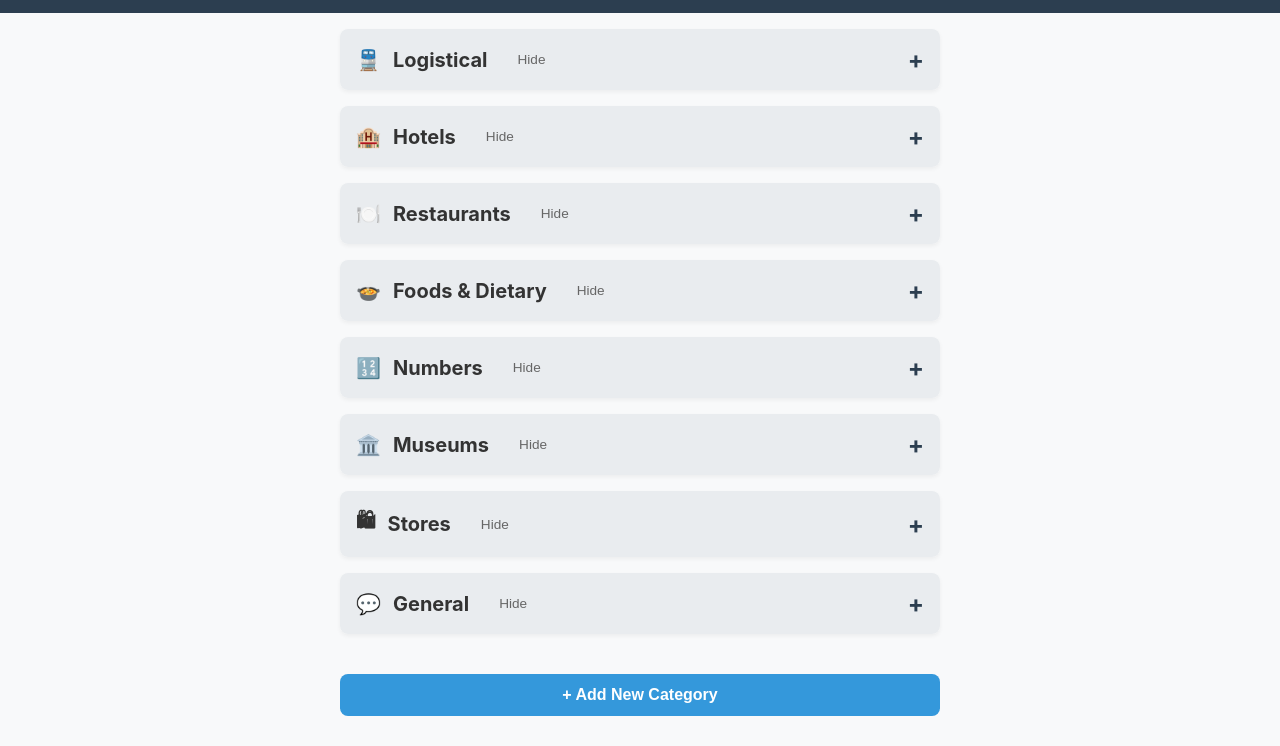
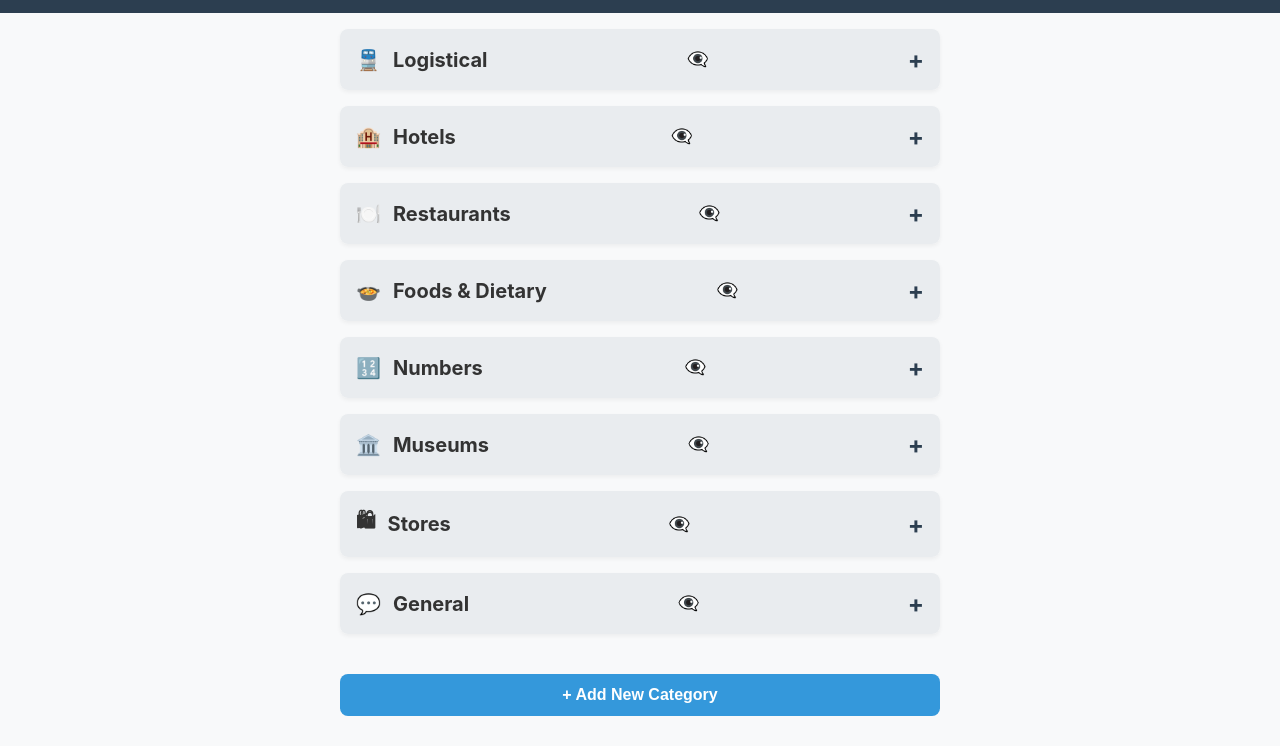
Before and after one commit to davidkmck/pocket-lingo, a plain HTML site: page index.html in a window 1280 px wide. Shown: the part 54-800 px from the top of the page. Drawn offline with Linux system fonts and the light colour scheme.

Commit message:
Update styles and button functionality in index.html

```diff
--- a/index.html
+++ b/index.html
@@ -174,16 +174,18 @@
       transform: scale(0.9);
     }
 
-    .hide-cat-btn {
+.hide-cat-btn {
       background: none;
       border: none;
-      font-size: 0.85rem;
+      font-size: 1.1rem;
       cursor: pointer;
-      color: #666;
+      color: #777;
+      padding: 0 0.5rem;
       display: inline-flex;
       align-items: center;
-      vertical-align: middle;
-      margin-left: 0.75rem;
+    }
+    .hide-cat-btn:hover {
+      color: #e74c3c;
     }
 
     .hide-phrase-btn { background: none; border: none; color: #999; font-size: 0.8rem; cursor: pointer; padding: 0; margin-top: 0.5rem; text-decoration: underline; margin-right: 1rem; }
@@ -313,12 +315,14 @@
         const isCustomCat = category.isCustom ? true : false;
         const iconSymbol = getCategoryIcon(category.icon);
 
-        html += `<details class="category" id="cat-${category.id}" ${isOpen} ontoggle="trackOpenCategory(this, '${category.id}')">
+html += `<details class="category" id="cat-${category.id}" ${isOpen} ontoggle="trackOpenCategory(this, '${category.id}')">
             <summary>
               <span style="display: flex; align-items: center; gap: 0.75rem;">
                 <span>${iconSymbol}</span>
                 <span>${category.title}</span>
-                <button class="hide-cat-btn" onclick="toggleHideCategory(event, '${langKey}', '${category.id}')">Hide</button>
+              </span>
+              <span style="display: flex; align-items: center;">
+                <button class="hide-cat-btn" onclick="toggleHideCategory(event, '${langKey}', '${category.id}')" title="Hide Category">👁️‍🗨️</button>
               </span>
             </summary>
             <div class="phrases-container">`;
```
